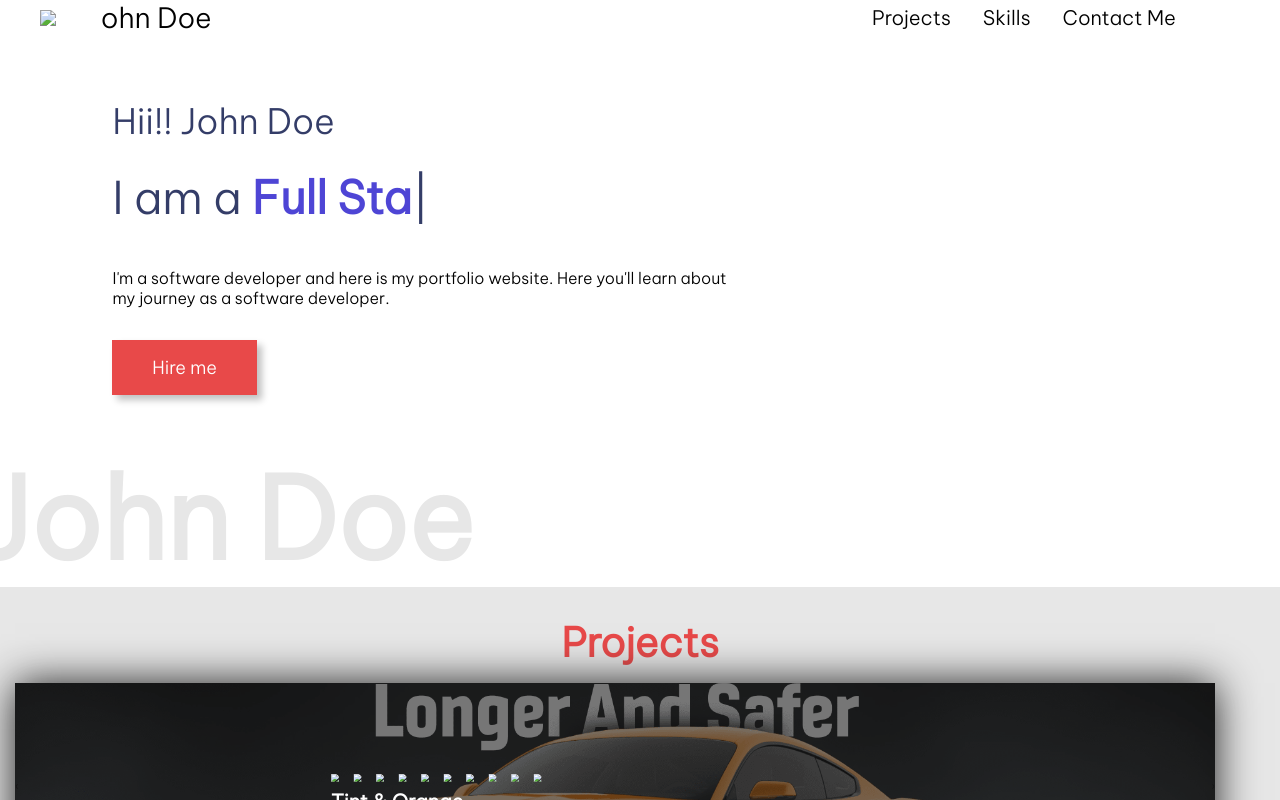
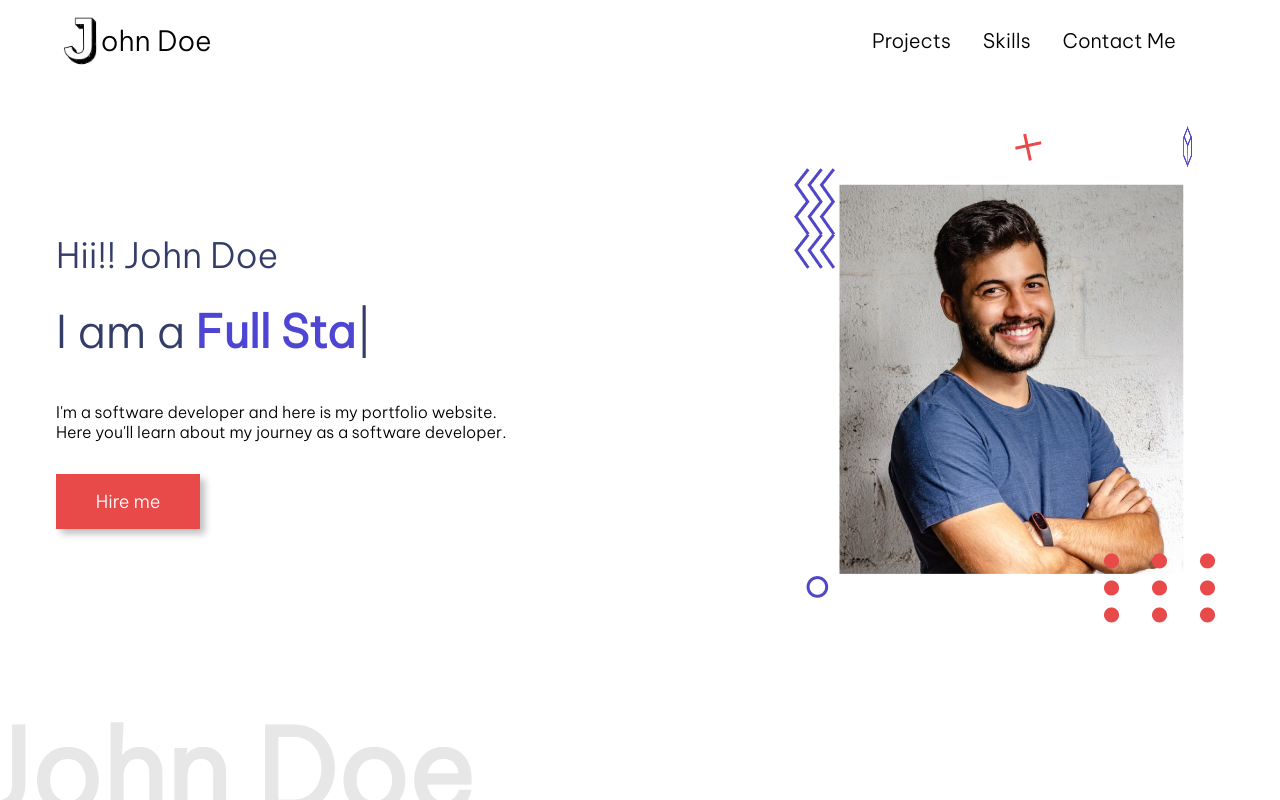
Before and after one commit to ShivangiSahu000/dummyportfolio, a plain HTML site: page index.html in a window 1280 px wide. Drawn offline with nearby package versions, Linux system fonts and the light colour scheme; files whose address does not match are found by name.

Commit message:
update index.html

```diff
--- a/index.html
+++ b/index.html
@@ -12,7 +12,7 @@
       <div class="container">
         <div class="navbar">
           <div class="logocontainer">
-            <img src="./images/userAsset/NavLogo.jpg" class="logo" />
+            <img src="NavLogo.jpg" class="logo" />
             <div class="logo-text">ohn Doe</div>
           </div>
           <div class="nav-items">
@@ -36,22 +36,22 @@
           </div>
           <div class="hero-section-right">
             <div class="absolute icons icon-dots">
-              <img src="./images/userAsset/dots.png" alt="" />
+              <img src="dots.png" alt="" />
             </div>
             <div class="absolute icons icon-cube">
-              <img src="./images/userAsset/cube.png" alt="" />
+              <img src="cube.png" alt="" />
             </div>
             <div class="absolute icons icon-circle">
-              <img src="./images/userAsset/circle.png" alt="" />
+              <img src="circle.png" alt="" />
             </div>
             <div class="absolute icons icon-zigzag">
-              <img src="./images/userAsset/zigzags.png" alt="" />
+              <img src="zigzags.png" alt="" />
             </div>
             <div class="absolute icons icon-plus">
-              <img src="./images/userAsset/plus.png" alt="" />
+              <img src="plus.png" alt="" />
             </div>
             <div class="user-image">
-              <img src="./images/userAsset/UserImage.png" alt="" />
+              <img src="UserImage.png" alt="" />
             </div>
           </div>
         </div>
@@ -63,22 +63,22 @@
             <div class="project-number project-number-right">01</div>
             <div class="project-content project-content-left">
               <div class="project-skills-container">
-                <img class="project-skill" src="./images/stack/HTML.png" />
-                <img class="project-skill" src="./images/stack/CSS.png" />
+                <img class="project-skill" src="HTML.png" />
+                <img class="project-skill" src="CSS.png" />
                 <img
                   class="project-skill"
-                  src="./images/stack/Javascript.svg"
+                  src="Javascript.svg"
                 />
-                <img class="project-skill" src="./images/stack/Express.png" />
+                <img class="project-skill" src="Express.png" />
                 <img
                   class="project-skill"
-                  src="./images/stack/NextJsCircle.png"
+                  src="NextJsCircle.png"
                 />
-                <img class="project-skill" src="./images/stack/Tailwind.png" />
-                <img class="project-skill" src="./images/stack/NodeJs.svg" />
-                <img class="project-skill" src="./images/stack/MongoDB.svg" />
-                <img class="project-skill" src="./images/stack/Redux.svg" />
-                <img class="project-skill" src="./images/stack/Vercel.svg" />
+                <img class="project-skill" src="Tailwind.png" />
+                <img class="project-skill" src="NodeJs.svg" />
+                <img class="project-skill" src="MongoDB.svg" />
+                <img class="project-skill" src="Redux.svg" />
+                <img class="project-skill" src="Vercel.svg" />
               </div>
               <h2 class="project-heading">Tint & Orange</h2>
               <div class="project-subheading">
@@ -100,22 +100,22 @@
             <div class="project-number project-number-left">02</div>
             <div class="project-content project-content-right">
               <div class="project-skills-container">
-                <img class="project-skill" src="./images/stack/HTML.png" />
-                <img class="project-skill" src="./images/stack/CSS.png" />
+                <img class="project-skill" src="HTML.png" />
+                <img class="project-skill" src="CSS.png" />
                 <img
                   class="project-skill"
-                  src="./images/stack/Javascript.svg"
+                  src="Javascript.svg"
                 />
                 <!-- <img class="project-skill" src="./images/stack/Express.png" /> -->
                 <img
                   class="project-skill"
-                  src="./images/stack/NextJsCircle.png"
+                  src="NextJsCircle.png"
                 />
-                <img class="project-skill" src="./images/stack/Tailwind.png" />
+                <img class="project-skill" src="Tailwind.png" />
                 <!-- <img class="project-skill" src="./images/stack/NodeJs.svg" /> -->
                 <!-- <img class="project-skill" src="./images/stack/MongoDB.svg" /> -->
-                <img class="project-skill" src="./images/stack/Redux.svg" />
-                <img class="project-skill" src="./images/stack/Vercel.svg" />
+                <img class="project-skill" src="Redux.svg" />
+                <img class="project-skill" src="Vercel.svg" />
               </div>
               <h2 class="project-heading">Breaking Copyright</h2>
               <div class="project-subheading">
@@ -136,22 +136,22 @@
             <div class="project-number project-number-right">03</div>
             <div class="project-content project-content-left">
               <div class="project-skills-container">
-                <img class="project-skill" src="./images/stack/HTML.png" />
-                <img class="project-skill" src="./images/stack/CSS.png" />
+                <img class="project-skill" src="HTML.png" />
+                <img class="project-skill" src="CSS.png" />
                 <img
                   class="project-skill"
-                  src="./images/stack/Javascript.svg"
+                  src="Javascript.svg"
                 />
                 <!-- <img class="project-skill" src="./images/stack/Express.png" /> -->
                 <img
                   class="project-skill"
-                  src="./images/stack/NextJsCircle.png"
+                  src="NextJsCircle.png"
                 />
-                <img class="project-skill" src="./images/stack/Tailwind.png" />
+                <img class="project-skill" src="Tailwind.png" />
                 <!-- <img class="project-skill" src="./images/stack/NodeJs.svg" /> -->
                 <!-- <img class="project-skill" src="./images/stack/MongoDB.svg" /> -->
-                <img class="project-skill" src="./images/stack/Redux.svg" />
-                <img class="project-skill" src="./images/stack/Vercel.svg" />
+                <img class="project-skill" src="Redux.svg" />
+                <img class="project-skill" src="Vercel.svg" />
               </div>
               <h2 class="project-heading">Isha Tattva</h2>
               <div class="project-subheading">
@@ -181,13 +181,13 @@
                 <!-- <img class="project-skill" src="./images/stack/Express.png" /> -->
                 <img
                   class="project-skill"
-                  src="./images/stack/NextJsCircle.png"
+                  src="NextJsCircle.png"
                 />
-                <img class="project-skill" src="./images/stack/Tailwind.png" />
+                <img class="project-skill" src="Tailwind.png" />
                 <!-- <img class="project-skill" src="./images/stack/NodeJs.svg" /> -->
                 <!-- <img class="project-skill" src="./images/stack/MongoDB.svg" /> -->
                 <!-- <img class="project-skill" src="./images/stack/Redux.svg" /> -->
-                <img class="project-skill" src="./images/stack/Vercel.svg" />
+                <img class="project-skill" src="Vercel.svg" />
               </div>
               <h2 class="project-heading">Granit</h2>
               <div class="project-subheading">
@@ -219,28 +219,28 @@
           </div>
         </div>
         <div class="skill-container-right">
-          <img src="./images/userAsset/blob vector.png" class="blob-style" alt="" />
+          <img src="blob vector.png" class="blob-style" alt="" />
 
-          <img src="./images/stack/HTML.png" alt="" class="skills-logo" />
-          <img src="./images/stack/CSS.png" alt="" class="skills-logo" />
-          <img src="./images/stack/Javascript.svg" alt="" class="skills-logo" />
-          <img src="./images/stack/React.png" alt="" class="skills-logo" />
-          <img src="./images/stack/NodeJs.svg" alt="" class="skills-logo" />
-          <img src="./images/stack/Next.svg" alt="" class="skills-logo" />
-          <img src="./images/stack/Redux.svg" alt="" class="skills-logo" />
-          <img src="./images/stack/Tailwind.png" alt="" class="skills-logo" />
-          <img src="./images/stack/Bootstrap.svg" alt="" class="skills-logo" />
-          <img src="./images/stack/MaterialUI.svg" alt="" class="skills-logo" />
-          <img src="./images/stack/Express.png" alt="" class="skills-logo" />
-          <img src="./images/stack/Git.svg" alt="" class="skills-logo" />
-          <img src="./images/stack/Github.svg" alt="" class="skills-logo" />
-          <img src="./images/stack/Graphql.svg" alt="" class="skills-logo" />
-          <img src="./images/stack/MongoDB.svg" alt="" class="skills-logo" />
-          <img src="./images/stack/Vercel.svg" alt="" class="skills-logo" />
-          <img src="./images/stack/ChartJs.svg" alt="" class="skills-logo" />
-          <img src="./images/stack/Bash.svg" alt="" class="skills-logo" />
-          <img src="./images/stack/Docker.svg" alt="" class="skills-logo" />
-          <img src="./images/stack/K8s.svg" alt="" class="skills-logo" />
+          <img src="HTML.png" alt="" class="skills-logo" />
+          <img src="CSS.png" alt="" class="skills-logo" />
+          <img src="Javascript.svg" alt="" class="skills-logo" />
+          <img src="React.png" alt="" class="skills-logo" />
+          <img src="NodeJs.svg" alt="" class="skills-logo" />
+          <img src="Next.svg" alt="" class="skills-logo" />
+          <img src="Redux.svg" alt="" class="skills-logo" />
+          <img src="Tailwind.png" alt="" class="skills-logo" />
+          <img src="Bootstrap.svg" alt="" class="skills-logo" />
+          <img src="MaterialUI.svg" alt="" class="skills-logo" />
+          <img src="Express.png" alt="" class="skills-logo" />
+          <img src="Git.svg" alt="" class="skills-logo" />
+          <img src="Github.svg" alt="" class="skills-logo" />
+          <img src="Graphql.svg" alt="" class="skills-logo" />
+          <img src="MongoDB.svg" alt="" class="skills-logo" />
+          <img src="Vercel.svg" alt="" class="skills-logo" />
+          <img src="ChartJs.svg" alt="" class="skills-logo" />
+          <img src="Bash.svg" alt="" class="skills-logo" />
+          <img src="Docker.svg" alt="" class="skills-logo" />
+          <img src="K8s.svg" alt="" class="skills-logo" />
       </div>
 
       </div>
```
